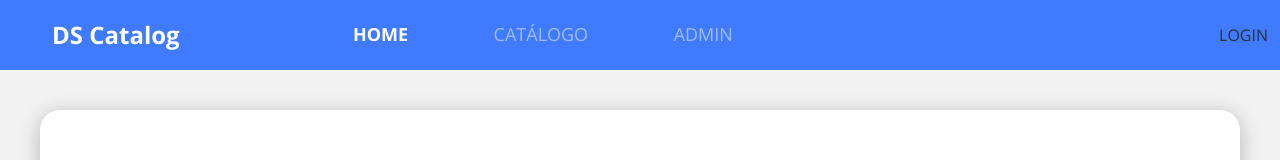
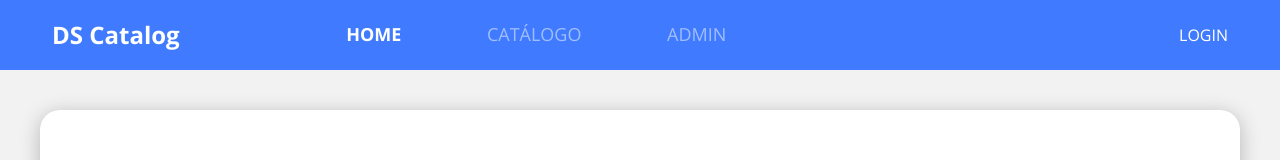
Before and after one commit to WallaceSantosdeOliveira/DSCatalog, a React (Create React App) app in the folder frontweb/: page / in a window 1280 px wide. Shown: the top 160 px of the page. Built offline with nearby package versions, Linux system fonts and the light colour scheme; no server answers; the HTML template or start-up script is replaced by a standard one.

Commit message:
Login/logout styling

```diff
--- a/frontweb/src/components/Navbar/index.tsx
+++ b/frontweb/src/components/Navbar/index.tsx
@@ -77,10 +77,10 @@ const Navbar = () => {
           </ul>
         </div>
 
-        <div>
+        <div className="nav-login-logout">
           {authData.authenticated ? (
             <>
-              <span>{authData.tokenData?.user_name}</span>
+              <span className="nav-username">{authData.tokenData?.user_name}</span>
               <a href="#logout" onClick={handleLogoutClick}>
                 LOGOUT
               </a>
--- a/frontweb/src/components/Navbar/styles.css
+++ b/frontweb/src/components/Navbar/styles.css
@@ -31,3 +31,31 @@
 .main-menu a:hover {
   color: #fff;
 }
+
+  .nav-login-logout {
+    display: none;
+  }
+
+  .nav-username {
+    display: none;
+  }
+
+  @media (min-width: 768px) {
+    .nav-login-logout {
+      display: unset;
+      color: #fff;
+      margin-right: 15px;
+    }
+  }
+
+  @media (min-width: 992px) {
+    .nav-login-logout {
+      margin-right: 40px;
+    }
+
+    .nav-username {
+      display: unset;
+      margin-right: 20px;
+    }
+
+  }
```
